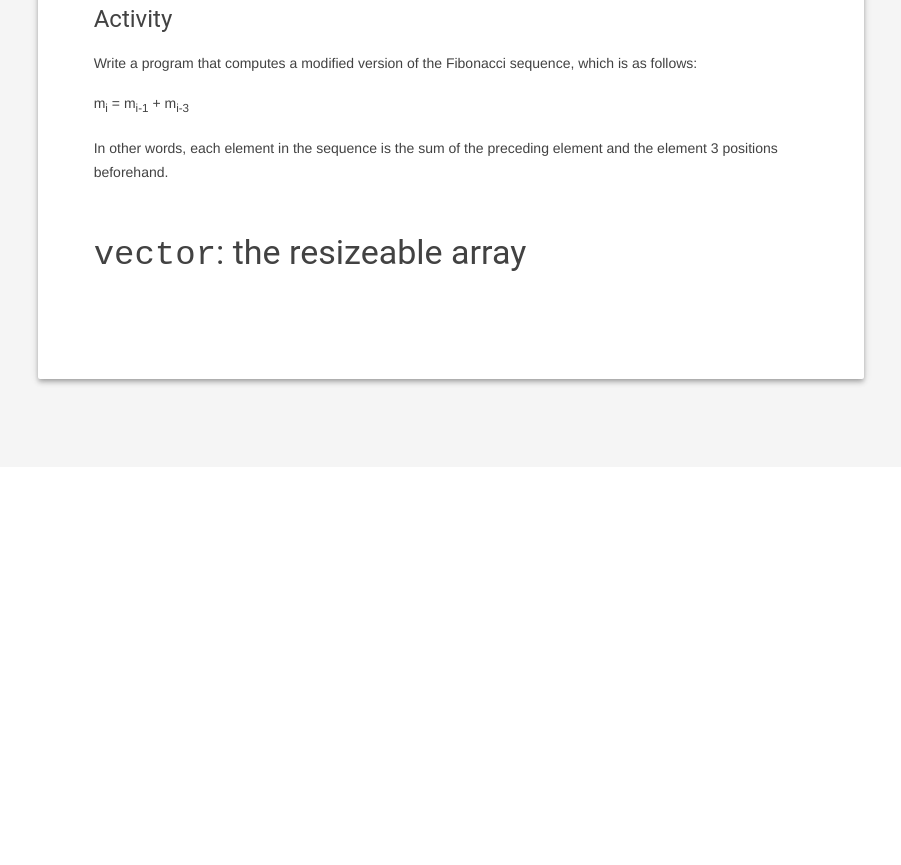
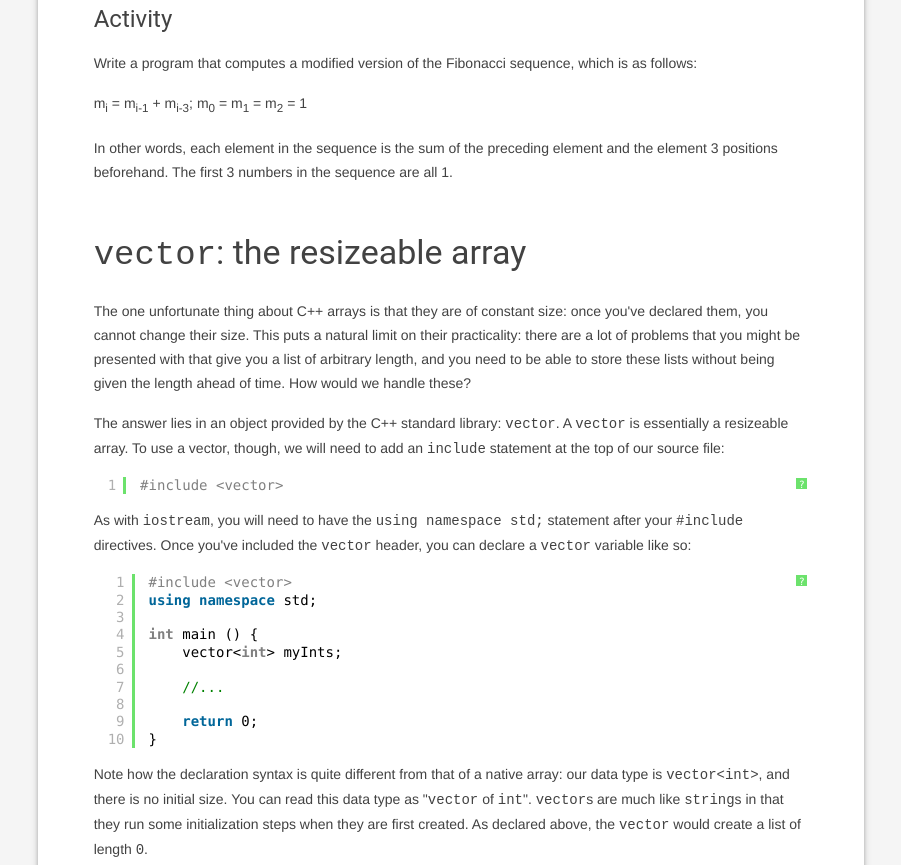
Before and after one commit to hal7df/hal7df.github.io, a plain HTML site: page algorithms/activities/arrays.html in a window 1280 px wide. Shown: the part 6727-7592 px from the top of the page, without its empty margins (189-1090 px from the left). Before the commit the page ends 7194 px from the top, so only its background shows below. Drawn offline with Linux system fonts and the light colour scheme.

Commit message:
Add clarification for the arrays activity.

```diff
--- a/algorithms/activities/arrays.html
+++ b/algorithms/activities/arrays.html
@@ -254,11 +254,33 @@ void someFunction (int *myArray, int size) {
 
 			<h4 id="native-array-activity">Activity</h4>
 			<p>Write a program that computes a modified version of the Fibonacci sequence, which is as follows:</p>
-			<p>m<sub>i</sub> = m<sub>i-1</sub> + m<sub>i-3</sub></p>
-			<p>In other words, each element in the sequence is the sum of the preceding element and the element 3 positions beforehand.</p>
+			<p>m<sub>i</sub> = m<sub>i-1</sub> + m<sub>i-3</sub>; m<sub>0</sub> = m<sub>1</sub> = m<sub>2</sub> = 1</p>
+			<p>In other words, each element in the sequence is the sum of the preceding element and the element 3 positions beforehand.
+				The first 3 numbers in the sequence are all 1.</p>
 
 			<h3 id="vector"><code>vector</code>: the resizeable array</h3>
-			<p></p>
+			<p>The one unfortunate thing about C++ arrays is that they are of constant size: once you've declared them, you cannot change their size.
+				This puts a natural limit on their practicality: there are a lot of problems that you might be presented with that give you a list
+				of arbitrary length, and you need to be able to store these lists without being given the length ahead of time. How would we handle these?</p>
+			<p>The answer lies in an object provided by the C++ standard library: <code>vector</code>. A <code>vector</code> is essentially a resizeable array.
+				To use a vector, though, we will need to add an <code>include</code> statement at the top of our source file:</p>
+			<pre class="brush: cpp">#include &lt;vector&gt;</pre>
+			<p>As with <code>iostream</code>, you will need to have the <code>using namespace std;</code> statement after your <code>#include</code> directives.
+				Once you've included the <code>vector</code> header, you can declare a <code>vector</code> variable like so:</p>
+			<pre class="brush: cpp">
+#include &lt;vector&gt;
+using namespace std;
+
+int main () {
+	vector&lt;int&gt; myInts;
+
+	//...
+
+	return 0;
+}</pre>
+			<p>Note how the declaration syntax is quite different from that of a native array: our data type is <code>vector&lt;int&gt;</code>, and there is no initial size.
+				You can read this data type as "<code>vector</code> of <code>int</code>". <code>vector</code>s are much like <code>string</code>s in that they run some
+				initialization steps when they are first created. As declared above, the <code>vector</code> would create a list of length <code>0</code>.</p>
           </div>
         </div>
        </main>
```
